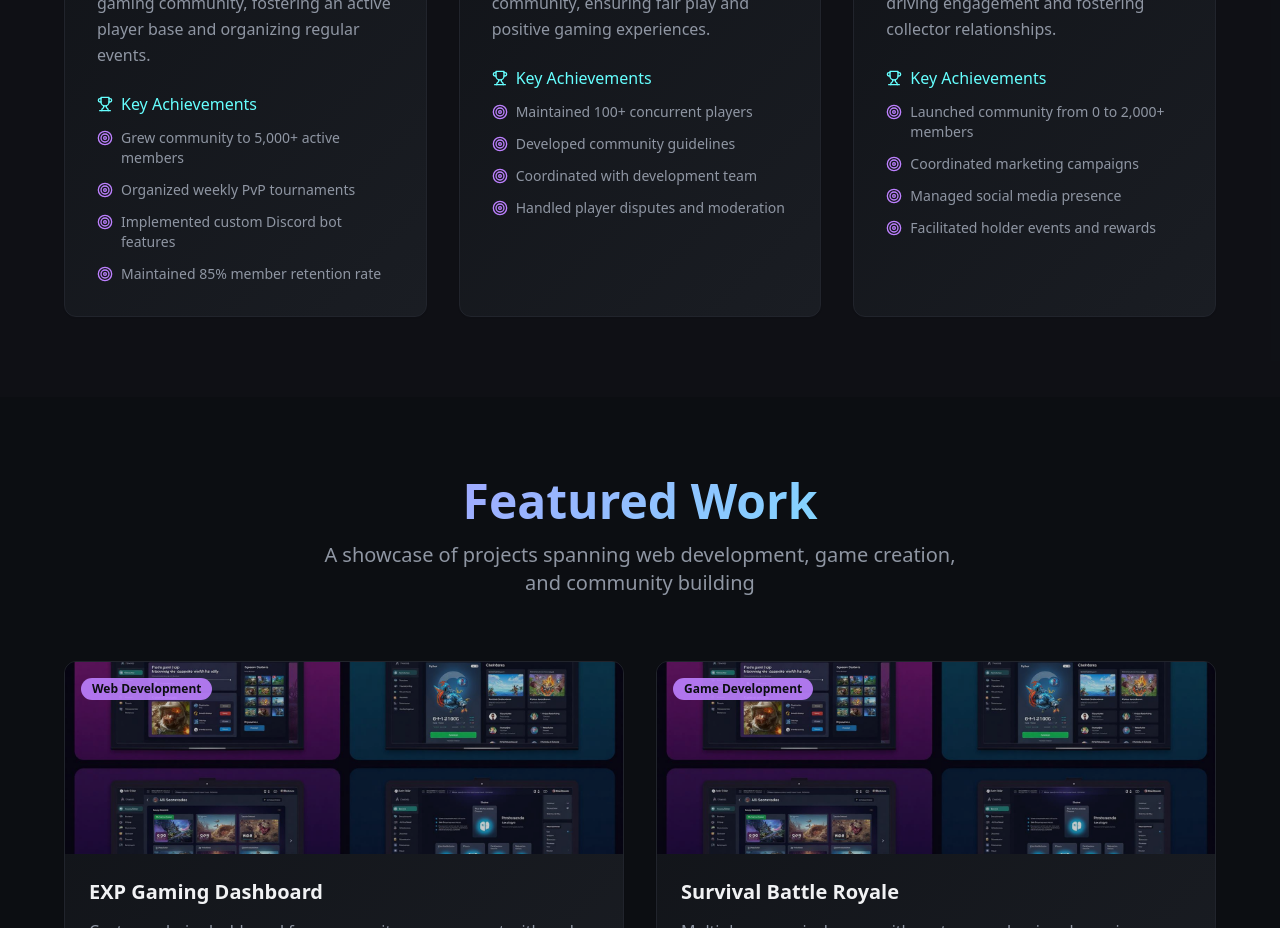
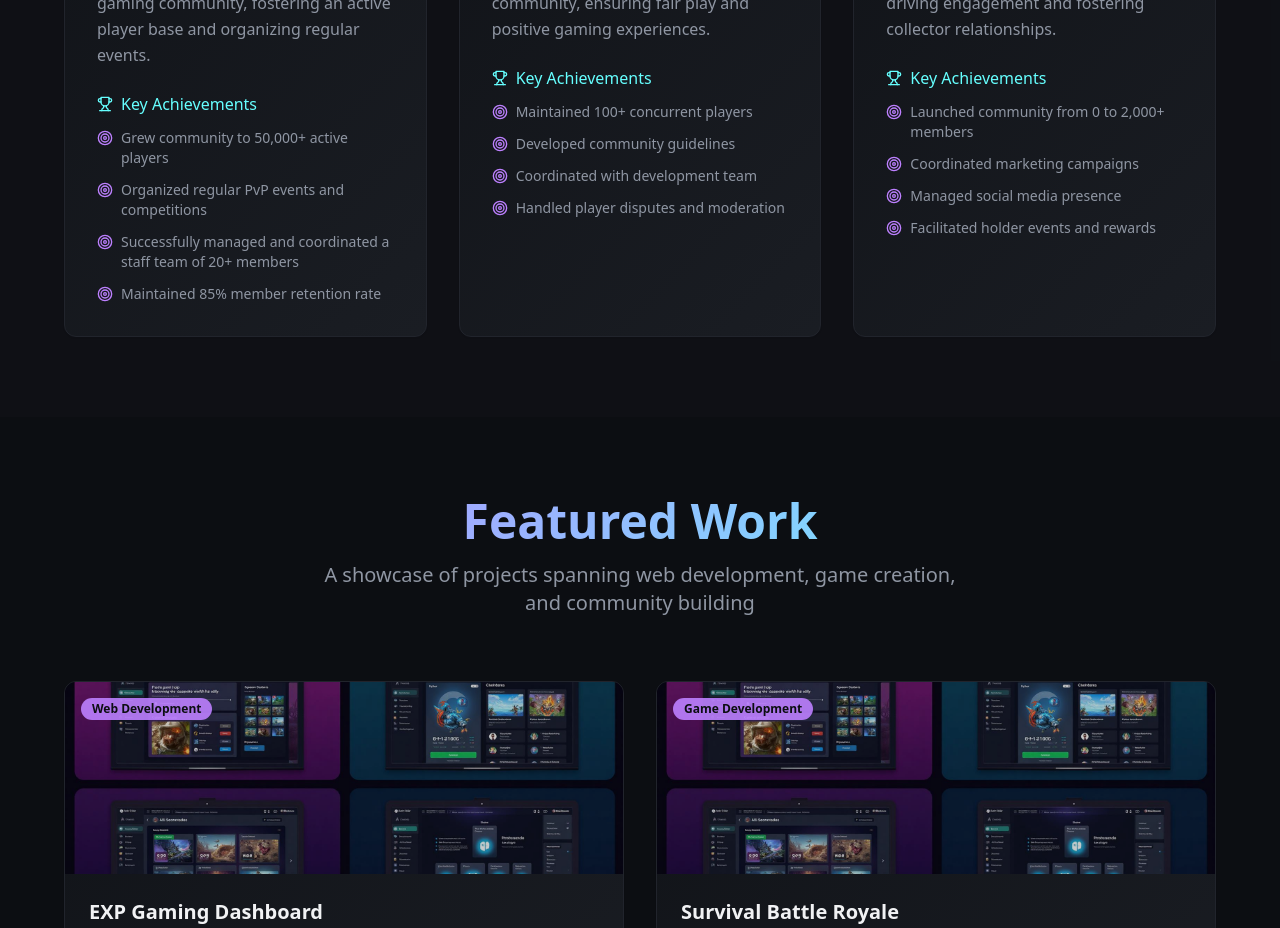
Before and after one commit to NXTBillySmith/community-creator-showcase, a React (Vite) app: page / in a window 1280 px wide. Shown: the part 2180-3108 px from the top of the page. Built offline with nearby package versions, Linux system fonts and the light colour scheme.

Commit message:
Update community manager details
Update EXP Gaming player count and staff management details. Change PVP events from tournaments to general PVP events.

```diff
--- a/src/components/Communities.tsx
+++ b/src/components/Communities.tsx
@@ -10,9 +10,9 @@ const Communities = () => {
       role: "Community Manager",
       description: "Led community growth and engagement for a premier DayZ gaming community, fostering an active player base and organizing regular events.",
       achievements: [
-        "Grew community to 5,000+ active members",
-        "Organized weekly PvP tournaments",
-        "Implemented custom Discord bot features",
+        "Grew community to 50,000+ active players",
+        "Organized regular PvP events and competitions",
+        "Successfully managed and coordinated a staff team of 20+ members",
         "Maintained 85% member retention rate"
       ],
       color: "bg-red-500/10 text-red-400 border-red-500/20"
```
